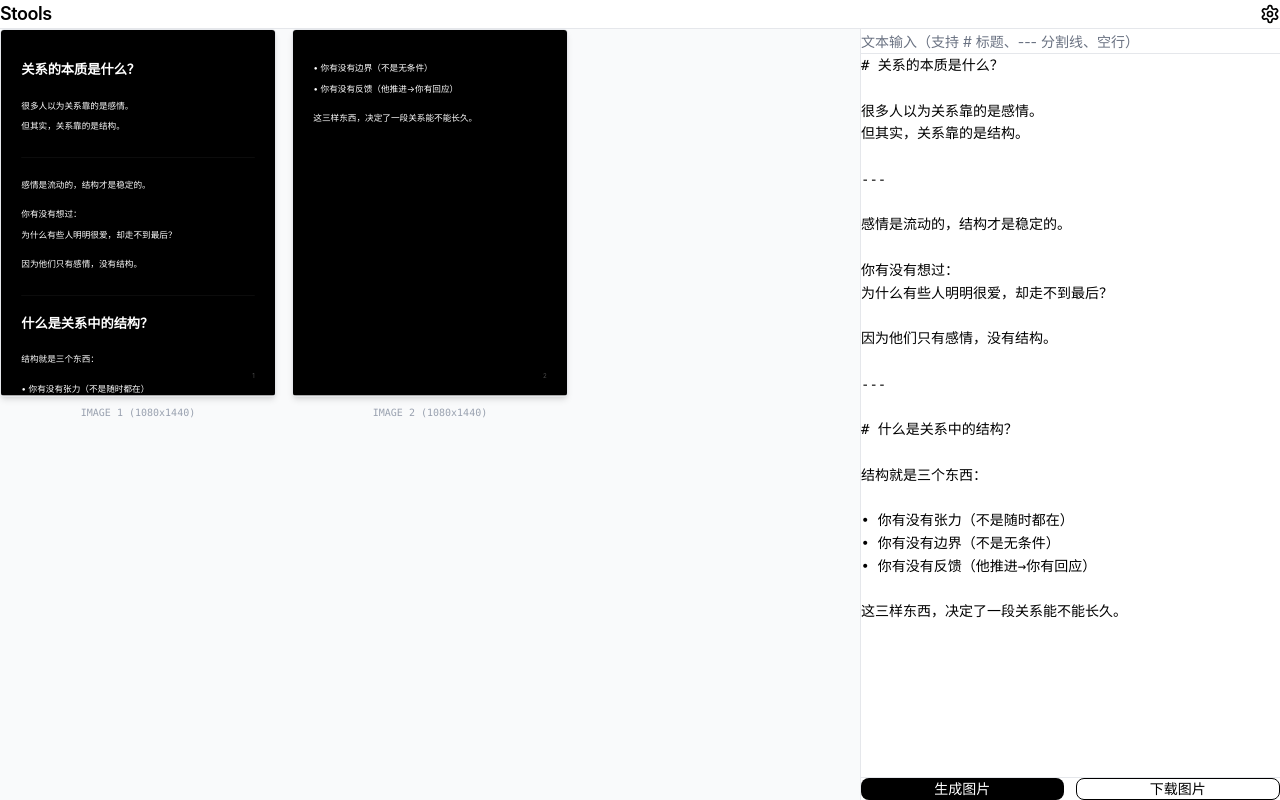
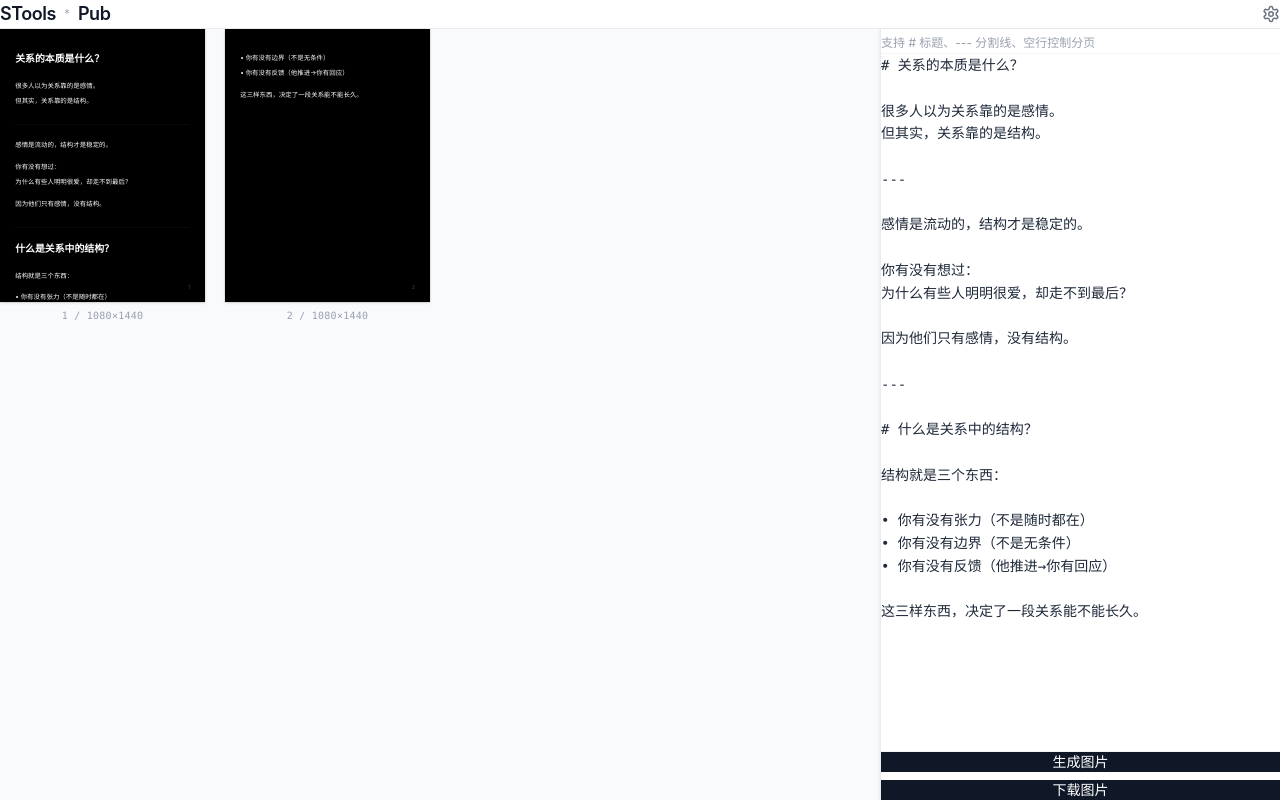
Before and after one commit to imfangs/stools, a React (Vite) app: page / in a window 1280 px wide. Built offline with nearby package versions, Linux system fonts and the light colour scheme.

Commit message:
deploy: update site

```diff
--- a/index.html
+++ b/index.html
@@ -4,7 +4,7 @@
     <meta charset="UTF-8" />
     <link rel="icon" type="image/svg+xml" href="/favicon.svg" />
     <meta name="viewport" content="width=device-width, initial-scale=1.0" />
-    <title>Stools - 小红书排版工具</title>
+    <title>STools * Pub</title>
   </head>
   <body>
     <div id="root"></div>
--- a/src/App.tsx
+++ b/src/App.tsx
@@ -1,8 +1,8 @@
-import { useState, useRef, useCallback, useEffect } from 'react';
+import { useState, useCallback, useEffect } from 'react';
 import type { Page, LayoutConfig } from './types';
 import { parseText } from './core/parser';
 import { paginate } from './core/paginator';
-import { downloadAllImages } from './core/exporter';
+import { renderAndExport } from './core/exporter';
 import { loadConfig, saveConfig, resetConfig } from './config/store';
 import Editor from './components/Editor';
 import Preview from './components/Preview';
@@ -41,8 +41,6 @@ export default function App() {
   const [config, setConfig] = useState<LayoutConfig>(loadConfig);
   const [showConfig, setShowConfig] = useState(false);
   const [isExporting, setIsExporting] = useState(false);
-  const pageRefs = useRef<Map<number, HTMLDivElement>>(new Map());
-
   const generate = useCallback((t: string, c: LayoutConfig) => {
     const elements = parseText(t);
     const result = paginate(elements, c);
@@ -53,25 +51,20 @@ export default function App() {
     generate(text, config);
   }, [text, config, generate]);
 
-  // Auto-generate on mount and when config changes
+  // Auto-generate on text or config change
   useEffect(() => {
     generate(text, config);
-  }, [config]); // eslint-disable-line react-hooks/exhaustive-deps
+  }, [text, config, generate]);
 
   const handleDownload = useCallback(async () => {
     if (pages.length === 0) return;
     setIsExporting(true);
     try {
-      const elements: HTMLElement[] = [];
-      for (let i = 0; i < pages.length; i++) {
-        const el = pageRefs.current.get(i);
-        if (el) elements.push(el);
-      }
-      await downloadAllImages(elements);
+      await renderAndExport(pages, config, text);
     } finally {
       setIsExporting(false);
     }
-  }, [pages]);
+  }, [pages, config, text]);
 
   const handleConfigChange = useCallback((newConfig: LayoutConfig) => {
     setConfig(newConfig);
@@ -83,25 +76,21 @@ export default function App() {
     setConfig(c);
   }, []);
 
-  const registerPageRef = useCallback((index: number, el: HTMLDivElement | null) => {
-    if (el) {
-      pageRefs.current.set(index, el);
-    } else {
-      pageRefs.current.delete(index);
-    }
-  }, []);
-
   return (
-    <div className="h-full flex flex-col">
+    <div className="h-full flex flex-col bg-gray-50">
       {/* Header */}
-      <header className="flex items-center justify-between px-6 py-3 border-b border-gray-200 shrink-0">
-        <h1 className="text-lg font-semibold tracking-tight">Stools</h1>
+      <header className="flex items-center justify-between px-8 py-4 bg-white border-b border-gray-200/80 shrink-0">
+        <div className="flex items-center gap-2">
+          <h1 className="text-lg font-semibold tracking-tight text-gray-900">STools</h1>
+          <span className="text-xs text-gray-400 font-light">*</span>
+          <span className="text-lg font-semibold tracking-tight text-gray-900">Pub</span>
+        </div>
         <button
           onClick={() => setShowConfig(!showConfig)}
-          className="p-2 hover:bg-gray-100 rounded-lg transition-colors"
+          className="p-2 hover:bg-gray-100 rounded-lg transition-colors text-gray-500 hover:text-gray-700"
           title="配置"
         >
-          <svg xmlns="http://www.w3.org/2000/svg" width="20" height="20" viewBox="0 0 24 24" fill="none" stroke="currentColor" strokeWidth="2" strokeLinecap="round" strokeLinejoin="round">
+          <svg xmlns="http://www.w3.org/2000/svg" width="18" height="18" viewBox="0 0 24 24" fill="none" stroke="currentColor" strokeWidth="2" strokeLinecap="round" strokeLinejoin="round">
             <path d="M12.22 2h-.44a2 2 0 0 0-2 2v.18a2 2 0 0 1-1 1.73l-.43.25a2 2 0 0 1-2 0l-.15-.08a2 2 0 0 0-2.73.73l-.22.38a2 2 0 0 0 .73 2.73l.15.1a2 2 0 0 1 1 1.72v.51a2 2 0 0 1-1 1.74l-.15.09a2 2 0 0 0-.73 2.73l.22.38a2 2 0 0 0 2.73.73l.15-.08a2 2 0 0 1 2 0l.43.25a2 2 0 0 1 1 1.73V20a2 2 0 0 0 2 2h.44a2 2 0 0 0 2-2v-.18a2 2 0 0 1 1-1.73l.43-.25a2 2 0 0 1 2 0l.15.08a2 2 0 0 0 2.73-.73l.22-.39a2 2 0 0 0-.73-2.73l-.15-.08a2 2 0 0 1-1-1.74v-.5a2 2 0 0 1 1-1.74l.15-.09a2 2 0 0 0 .73-2.73l-.22-.38a2 2 0 0 0-2.73-.73l-.15.08a2 2 0 0 1-2 0l-.43-.25a2 2 0 0 1-1-1.73V4a2 2 0 0 0-2-2z"/>
             <circle cx="12" cy="12" r="3"/>
           </svg>
@@ -111,16 +100,15 @@ export default function App() {
       {/* Main Content */}
       <div className="flex flex-1 min-h-0">
         {/* Left: Preview */}
-        <div className="flex-1 overflow-y-auto p-6 bg-gray-50">
+        <div className="flex-1 overflow-y-auto p-8">
           <Preview
             pages={pages}
             config={config}
-            registerRef={registerPageRef}
           />
         </div>
 
         {/* Right: Editor + Actions */}
-        <div className="w-[420px] flex flex-col border-l border-gray-200 shrink-0">
+        <div className="w-[400px] flex flex-col bg-white border-l border-gray-200/80 shrink-0 shadow-sm ml-2">
           <div className="flex-1 min-h-0">
             <Editor text={text} onChange={setText} />
           </div>
--- a/src/components/ActionBar.tsx
+++ b/src/components/ActionBar.tsx
@@ -12,17 +12,17 @@ export default function ActionBar({
   isExporting,
 }: ActionBarProps) {
   return (
-    <div className="flex gap-3 p-4 border-t border-gray-200 bg-white">
+    <div className="flex flex-col gap-2 px-5 py-4 border-t border-gray-100 bg-white">
       <button
         onClick={onGenerate}
-        className="flex-1 py-2.5 bg-black text-white text-sm font-medium rounded-lg hover:bg-gray-800 active:bg-gray-900 transition-colors"
+        className="w-full py-3.5 bg-gray-900 text-white text-sm font-medium hover:bg-gray-800 active:bg-black transition-colors"
       >
         生成图片
       </button>
       <button
         onClick={onDownload}
         disabled={!hasPages || isExporting}
-        className="flex-1 py-2.5 border border-black text-sm font-medium rounded-lg hover:bg-gray-50 active:bg-gray-100 transition-colors disabled:opacity-30 disabled:cursor-not-allowed"
+        className="w-full py-3.5 bg-gray-900 text-white text-sm font-medium hover:bg-gray-800 active:bg-black transition-colors disabled:opacity-30 disabled:cursor-not-allowed"
       >
         {isExporting ? '导出中...' : '下载图片'}
       </button>
--- a/src/components/Editor.tsx
+++ b/src/components/Editor.tsx
@@ -6,15 +6,15 @@ interface EditorProps {
 export default function Editor({ text, onChange }: EditorProps) {
   return (
     <div className="h-full flex flex-col">
-      <div className="px-4 py-3 border-b border-gray-200">
-        <span className="text-sm text-gray-500">
-          文本输入（支持 # 标题、--- 分割线、空行）
+      <div className="px-5 py-3 border-b border-gray-100">
+        <span className="text-xs text-gray-400">
+          支持 # 标题、--- 分割线、空行控制分页
         </span>
       </div>
       <textarea
         value={text}
         onChange={(e) => onChange(e.target.value)}
-        className="flex-1 p-4 resize-none outline-none font-mono text-sm leading-relaxed bg-white"
+        className="flex-1 px-5 py-4 resize-none outline-none font-mono text-sm leading-relaxed bg-white text-gray-800 placeholder:text-gray-300"
         placeholder={`输入文案内容...\n\n# 标题文字\n普通正文内容\n---\n分割线`}
         spellCheck={false}
       />
--- a/src/components/ImageCard.tsx
+++ b/src/components/ImageCard.tsx
@@ -1,4 +1,4 @@
-import { forwardRef, useRef, useEffect, useState } from 'react';
+import { useRef, useEffect, useState } from 'react';
 import type { Page, LayoutConfig, ParsedElement } from '../types';
 
 interface ImageCardProps {
@@ -66,8 +66,7 @@ function renderElement(el: ParsedElement, index: number, config: LayoutConfig) {
   }
 }
 
-const ImageCard = forwardRef<HTMLDivElement, ImageCardProps>(
-  ({ page, config }, ref) => {
+export default function ImageCard({ page, config }: ImageCardProps) {
   const containerRef = useRef<HTMLDivElement>(null);
   const [scale, setScale] = useState(0.2);
 
@@ -87,16 +86,15 @@ const ImageCard = forwardRef<HTMLDivElement, ImageCardProps>(
   }, [config.imageWidth]);
 
   return (
-      <div className="flex flex-col gap-2">
+    <div className="flex flex-col gap-1.5">
       {/* Aspect Ratio Container */}
       <div
         ref={containerRef}
-          className="w-full relative bg-white shadow-md border border-gray-200 rounded overflow-hidden"
+        className="w-full relative overflow-hidden shadow-sm ring-1 ring-black/5"
         style={{ aspectRatio: `${config.imageWidth} / ${config.imageHeight}` }}
       >
-          {/* Real Resolution Content (Scaled for Preview) */}
+        {/* Scaled Preview Content */}
         <div
-            ref={ref}
           style={{
             position: 'absolute',
             top: 0,
@@ -131,14 +129,9 @@ const ImageCard = forwardRef<HTMLDivElement, ImageCardProps>(
           )}
         </div>
       </div>
-        <div className="text-center text-[10px] text-gray-400 font-mono">
-          IMAGE {page.index + 1} ({config.imageWidth}x{config.imageHeight})
+      <div className="text-center text-[10px] text-gray-400 font-mono tracking-wide">
+        {page.index + 1} / {config.imageWidth}×{config.imageHeight}
       </div>
     </div>
   );
-  },
-);
-
-ImageCard.displayName = 'ImageCard';
-
-export default ImageCard;
+}
--- a/src/components/Preview.tsx
+++ b/src/components/Preview.tsx
@@ -4,10 +4,9 @@ import ImageCard from './ImageCard';
 interface PreviewProps {
   pages: Page[];
   config: LayoutConfig;
-  registerRef: (index: number, el: HTMLDivElement | null) => void;
 }
 
-export default function Preview({ pages, config, registerRef }: PreviewProps) {
+export default function Preview({ pages, config }: PreviewProps) {
   if (pages.length === 0) {
     return (
       <div className="h-full flex items-center justify-center text-gray-400 text-sm">
@@ -20,7 +19,7 @@ export default function Preview({ pages, config, registerRef }: PreviewProps) {
 
   return (
     <div
-      className="grid gap-4"
+      className="grid gap-5"
       style={{ gridTemplateColumns: `repeat(${cols}, 1fr)` }}
     >
       {pages.map((page) => (
@@ -28,7 +27,6 @@ export default function Preview({ pages, config, registerRef }: PreviewProps) {
           key={page.index}
           page={page}
           config={config}
-          ref={(el) => registerRef(page.index, el)}
         />
       ))}
     </div>
--- a/src/config/defaults.ts
+++ b/src/config/defaults.ts
@@ -33,5 +33,5 @@ export const defaultConfig: LayoutConfig = {
   pageNumberFontSize: 24,
   pageNumberColor: 'rgba(255,255,255,0.3)',
 
-  previewColumns: 3,
+  previewColumns: 4,
 };
--- a/src/core/exporter.ts
+++ b/src/core/exporter.ts
@@ -1,17 +1,102 @@
 import html2canvas from 'html2canvas-pro';
 import JSZip from 'jszip';
 import { saveAs } from 'file-saver';
+import type { Page, LayoutConfig, ParsedElement } from '../types';
 
-export async function captureElement(element: HTMLElement): Promise<Blob> {
-  // The element is already rendered at full resolution (e.g. 1080x1440).
-  // Use scale=1 to capture at that exact pixel size.
-  const canvas = await html2canvas(element, {
-    scale: 1,
+function buildPageDOM(page: Page, config: LayoutConfig): HTMLElement {
+  const container = document.createElement('div');
+  container.style.cssText = `
+    width: ${config.imageWidth}px;
+    height: ${config.imageHeight}px;
+    background-color: ${config.backgroundColor};
+    padding: ${config.paddingTop}px ${config.paddingRight}px ${config.paddingBottom}px ${config.paddingLeft}px;
+    font-family: ${config.fontFamily};
+    position: relative;
+    box-sizing: border-box;
+  `;
+
+  for (const el of page.elements) {
+    container.appendChild(buildElementDOM(el, config));
+  }
+
+  if (config.showPageNumber) {
+    const pageNum = document.createElement('div');
+    pageNum.style.cssText = `
+      position: absolute;
+      bottom: ${config.paddingBottom / 2}px;
+      right: ${config.paddingRight}px;
+      font-size: ${config.pageNumberFontSize}px;
+      color: ${config.pageNumberColor};
+      font-family: ${config.fontFamily};
+    `;
+    pageNum.textContent = String(page.index + 1);
+    container.appendChild(pageNum);
+  }
+
+  return container;
+}
+
+function buildElementDOM(el: ParsedElement, config: LayoutConfig): HTMLElement {
+  const node = document.createElement('div');
+
+  switch (el.type) {
+    case 'h1':
+      node.style.cssText = `
+        font-size: ${config.h1FontSize}px;
+        font-weight: ${config.h1FontWeight};
+        line-height: ${config.h1LineHeight};
+        margin-bottom: ${config.h1MarginBottom}px;
+        color: ${config.textColor};
+        word-wrap: break-word;
+        overflow-wrap: break-word;
+      `;
+      node.textContent = el.content;
+      break;
+    case 'body':
+      node.style.cssText = `
+        font-size: ${config.bodyFontSize}px;
+        font-weight: ${config.bodyFontWeight};
+        line-height: ${config.bodyLineHeight};
+        margin-bottom: ${config.bodyMarginBottom}px;
+        color: ${config.textColor};
+        word-wrap: break-word;
+        overflow-wrap: break-word;
+      `;
+      node.textContent = el.content;
+      break;
+    case 'divider':
+      node.style.cssText = `
+        height: ${config.dividerHeight}px;
+        background-color: ${config.dividerColor};
+        margin-top: ${config.dividerMarginY}px;
+        margin-bottom: ${config.dividerMarginY}px;
+      `;
+      break;
+    case 'empty-line':
+      node.style.cssText = `height: ${config.emptyLineHeight}px;`;
+      break;
+  }
+
+  return node;
+}
+
+async function captureOffscreen(page: Page, config: LayoutConfig): Promise<Blob> {
+  const el = buildPageDOM(page, config);
+
+  // Mount offscreen for html2canvas to measure
+  el.style.position = 'fixed';
+  el.style.left = '-9999px';
+  el.style.top = '0';
+  document.body.appendChild(el);
+
+  try {
+    const canvas = await html2canvas(el, {
+      scale: 2,
       useCORS: true,
       backgroundColor: null,
       logging: false,
-    width: element.offsetWidth,
-    height: element.offsetHeight,
+      width: config.imageWidth,
+      height: config.imageHeight,
     });
 
     return new Promise((resolve, reject) => {
@@ -24,26 +109,56 @@ export async function captureElement(element: HTMLElement): Promise<Blob> {
         1.0,
       );
     });
+  } finally {
+    document.body.removeChild(el);
+  }
 }
 
-export async function downloadAllImages(
-  elements: HTMLElement[],
+function formatTimestamp(): string {
+  const now = new Date();
+  const pad = (n: number) => String(n).padStart(2, '0');
+  return `${now.getFullYear()}${pad(now.getMonth() + 1)}${pad(now.getDate())}${pad(now.getHours())}${pad(now.getMinutes())}${pad(now.getSeconds())}`;
+}
+
+function extractFilenameFromText(text: string): string {
+  // Get first non-empty line, strip markdown heading prefix
+  const firstLine = text
+    .split('\n')
+    .map((l) => l.trim())
+    .find((l) => l.length > 0);
+  if (!firstLine) return 'stools';
+
+  const cleaned = firstLine
+    .replace(/^#+\s*/, '') // remove heading markers
+    .replace(/[^\u4e00-\u9fffa-zA-Z0-9]/g, '') // keep only CJK, letters, digits
+    .slice(0, 10);
+
+  return cleaned || 'stools';
+}
+
+export async function renderAndExport(
+  pages: Page[],
+  config: LayoutConfig,
+  text?: string,
 ): Promise<void> {
-  if (elements.length === 0) return;
+  if (pages.length === 0) return;
 
-  if (elements.length === 1) {
-    const blob = await captureElement(elements[0]);
-    saveAs(blob, '1.png');
+  const baseName = text ? extractFilenameFromText(text) : 'stools';
+  const timestamp = formatTimestamp();
+
+  if (pages.length === 1) {
+    const blob = await captureOffscreen(pages[0], config);
+    saveAs(blob, `${baseName}_${timestamp}.png`);
     return;
   }
 
   const zip = new JSZip();
 
-  for (let i = 0; i < elements.length; i++) {
-    const blob = await captureElement(elements[i]);
+  for (let i = 0; i < pages.length; i++) {
+    const blob = await captureOffscreen(pages[i], config);
     zip.file(`${i + 1}.png`, blob);
   }
 
   const zipBlob = await zip.generateAsync({ type: 'blob' });
-  saveAs(zipBlob, 'stools-images.zip');
+  saveAs(zipBlob, `${baseName}_${timestamp}.zip`);
 }
```
Also changed, not shown: 2 other files (tests, documents, lock files or other folders). Lines whose indentation alone changed are shown as unchanged.
